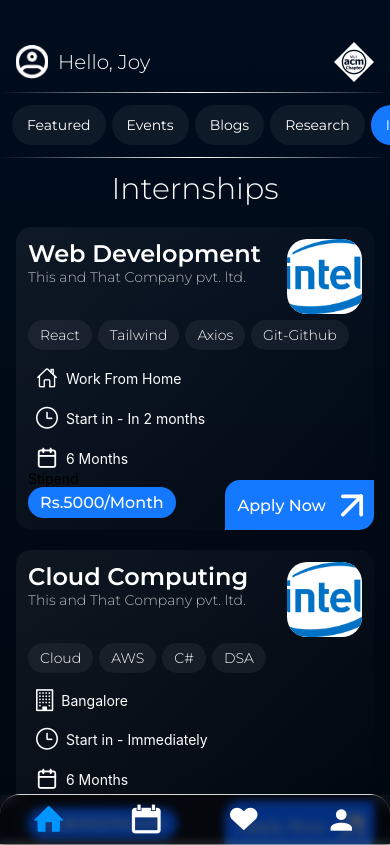
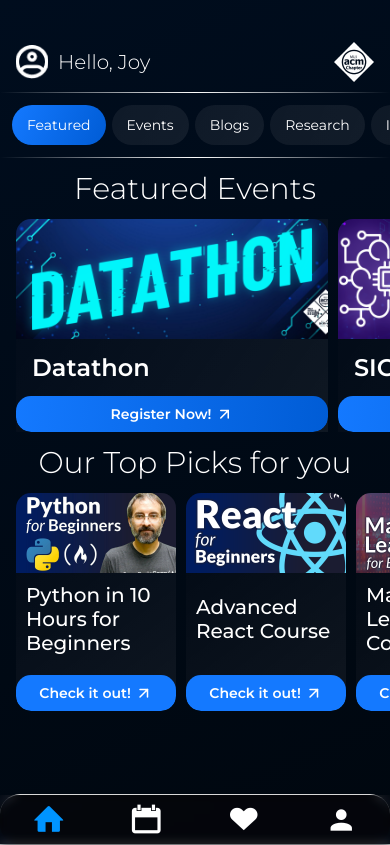
Before and after one commit to JoyBrar2001/MASC-App, a React Native app: screen /Home in a window 390 px wide. Built offline with nearby package versions, Linux system fonts and the light colour scheme.

Commit message:
Added the Gradients

```diff
--- a/MainNavigation.js
+++ b/MainNavigation.js
@@ -5,14 +5,13 @@
 import Entypo from 'react-native-vector-icons/Entypo'
 import MaterialCommunityIcons from 'react-native-vector-icons/MaterialCommunityIcons'
 import React, { useEffect, useState } from 'react';
-import HomeScreen from './screens/HomeScreen';
 import Saved from './screens/Saved';
 import Profile from './screens/Profile';
 import Calendar from './screens/Calendar';
 import * as Font from 'expo-font';
 import colors from './assets/colors/colors';
 import { BlurView } from 'expo-blur';
-import EventDetails from './screens/EventDetails';
+import HomeStack from './screens/HomeScreen';
 
 const Stack = createStackNavigator();
 const Tab = createBottomTabNavigator();
@@ -77,8 +76,8 @@
       }}
     >
       <Tab.Screen
-        name='Home'
-        component={HomeScreen}
+        name='HomeStack'
+        component={HomeStack}
         options={{
           tabBarIcon: ({ color }) => (
             <Entypo name='home' size={32} color={color} />
@@ -129,11 +128,11 @@
           component={ TabNavigator }
           options={{ headerShown: false }}
         />
-        <Stack.Screen
+        {/* <Stack.Screen
           name="EventDetails"
           component={ EventDetails }
           options={{headerShown: false}}
-        />
+        /> */}
       </Stack.Navigator>
     </NavigationContainer>
   );
--- a/components/Events.js
+++ b/components/Events.js
@@ -20,18 +20,25 @@
       colors={["#ffffff10", "#ffffff01"]}
       start={{ x: 0, y: 0 }}
       end={{ x: 1, y: 1 }}
+    >
+      <TouchableOpacity
         style={[
           styles.eventCardWrapper,
           { marginBottom: item.id === EventsData.length - 1 ? 80 : 0 },
         ]}
+        onPress={() => {
+          navigation.navigate('EventDetails', {
+            item: item,
+          })
+        }}
       >
         <Image source={item.image} style={styles.eventPoster} />
         <View style={styles.eventInfoWrapper}>
           <View style={styles.eventDateWrapper}>
             <View style={styles.eventDate}>
               <Text style={styles.eventDateDate}>{item.date}</Text>
-            <Text style={styles.eventDateMonth}>{item.month.substring(0,3)}</Text>
-            <Text style={styles.eventDateYear}>{item.day.substring(0,3)}</Text>
+              <Text style={styles.eventDateMonth}>{item.month.substring(0, 3)}</Text>
+              <Text style={styles.eventDateYear}>{item.day.substring(0, 3)}</Text>
             </View>
           </View>
           <View style={styles.eventDesc}>
@@ -48,14 +55,21 @@
           </View>
         </View>
         <TouchableOpacity
-        style={styles.registerNow}
           onPress={() => {
             navigation.navigate('EventDetails', {
               item: item,
             })
           }}
         >
+          <LinearGradient
+            colors={[ colors.gradientLightBlue1, colors.gradientLightBlue2 ]}
+            start={{ x: 0, y: 0 }}
+            end={{ x: 1, y: 1 }}
+            style={styles.registerNow}
+          >
             <Text style={styles.registerNowText}>Register Now!</Text>
+          </LinearGradient>
+        </TouchableOpacity>
       </TouchableOpacity>
     </LinearGradient>
   );
@@ -177,7 +191,7 @@
     fontFamily: 'Montserrat-SemiBold',
   },
   registerNow: {
-    backgroundColor: colors.gradientLightBlue1,
+    // backgroundColor: colors.gradientLightBlue1,
     justifyContent: 'center',
     alignItems: 'center',
     borderRadius: 15,
--- a/components/Featured.js
+++ b/components/Featured.js
@@ -4,17 +4,26 @@
 import { EventsData, FeaturedTopPicksData } from '../data/data';
 import { LinearGradient } from 'expo-linear-gradient';
 import { Feather } from '@expo/vector-icons';
+import { BlurView } from 'expo-blur';
 
 Feather.loadFont();
 const width = Dimensions.get('window').width;
 
-const CreateEventsCard = ({ item }) => (
+const CreateEventsCard = ({ item, navigation }) => (
   <LinearGradient
     colors={["#ffffff01", "#ffffff10"]}
     start={{ x: 0, y: 0 }}
     end={{ x: 1, y: 1 }}
+  >
+    <TouchableOpacity
       style={styles.featuredEventsCard}
+      onPress={() => {
+        navigation.navigate('EventDetails', {
+          item: item,
+        })
+      }}
     >
+
       <Image source={item.image} style={styles.featuredEventImage} />
 
       <View style={styles.featuredEventCardInfo}>
@@ -22,9 +31,23 @@
         {/* <Text style={styles.topPicksCardDescription}>{item.description}</Text> */}
       </View>
 
-    <TouchableOpacity style={styles.checkItOutWrapper}>
+      <TouchableOpacity
+        onPress={() => {
+          navigation.navigate('EventDetails', {
+            item: item,
+          })
+        }}
+      >
+        <LinearGradient
+          colors={[colors.gradientLightBlue1, colors.gradientLightBlue2]}
+          start={{ x: 0, y: 0 }}
+          end={{ x: 1, y: 1 }}
+          style={styles.checkItOutWrapper}
+        >
           <Text style={styles.checkItOutText}>Register Now!</Text>
           <Feather name="arrow-up-right" size={18} color={colors.white} />
+        </LinearGradient>
+      </TouchableOpacity>
     </TouchableOpacity>
   </LinearGradient>
 );
@@ -52,13 +75,13 @@
   </LinearGradient>
 );
 
-const Featured = () => {
+const Featured = ({ route, navigation }) => {
   return (
     <ScrollView vertical showsVerticalScrollIndicator={false}>
       <Text style={styles.topPicksTitle}>Featured Events</Text>
       <ScrollView horizontal showsHorizontalScrollIndicator={false} contentContainerStyle={styles.featuredTopPicksWrapper}>
         {EventsData.map((item, index) => (
-          <CreateEventsCard item={item} key={index} />
+          <CreateEventsCard item={item} key={index} navigation={navigation} />
         ))}
       </ScrollView>
       <Text style={styles.topPicksTitle}>Our Top Picks for you</Text>
@@ -85,13 +108,13 @@
     marginVertical: 12,
   },
   featuredEventsCard: {
-    width: width*0.8,
+    width: width * 0.8,
     borderRadius: 15,
     overflow: 'hidden',
     flexDirection: 'column',
   },
   featuredEventImage: {
-    width: width*0.8,
+    width: width * 0.8,
     height: 120,
   },
   featuredEventCardInfo: {
--- a/package.json
+++ b/package.json
@@ -13,6 +13,7 @@
     "@react-navigation/native": "^6.1.7",
     "@react-navigation/stack": "^6.3.17",
     "expo": "~49.0.7",
+    "expo-blur": "~12.4.1",
     "expo-font": "~11.4.0",
     "expo-linear-gradient": "~12.3.0",
     "expo-status-bar": "~1.6.0",
@@ -22,8 +23,7 @@
     "react-native": "0.72.4",
     "react-native-reanimated": "~3.3.0",
     "react-native-reanimated-carousel": "^3.5.1",
-    "react-native-web": "~0.19.6",
-    "expo-blur": "~12.4.1"
+    "react-native-web": "~0.19.6"
   },
   "devDependencies": {
     "@babel/core": "^7.20.0"
--- a/screens/HomeScreen.js
+++ b/screens/HomeScreen.js
@@ -3,6 +3,10 @@
 import colors from '../assets/colors/colors'
 import { Featured, Events, Blogs, Research, Internships } from '../components/index.js'
 import { LinearGradient } from 'expo-linear-gradient'
+import { createStackNavigator } from '@react-navigation/stack'
+import EventDetails from './EventDetails'
+
+const Stack = createStackNavigator();
 
 const sections = ['Featured', 'Events', 'Blogs', 'Research', 'Internships', 'PYQs', 'Placements'];
 
@@ -11,15 +15,19 @@
 )
 
 const HomeScreen = ({ navigation }) => {
-  const [currentSection, setCurrentSection] = useState('Internships');
+  const [currentSection, setCurrentSection] = useState('Featured');
 
   const changeCurrentSection = (section) => {
     setCurrentSection(section)
-    // console.log(currentSection)
   }
 
   return (
-    <LinearGradient colors={[colors.gradientDarkBlue1, colors.gradientDarkBlue2]} style={styles.homeScreenWrapper}>
+    <LinearGradient
+      start={{ x: 0, y: 0 }}
+      end={{ x: 1, y: 1 }}
+      colors={[colors.gradientDarkBlue1, colors.gradientDarkBlue2]}
+      style={styles.homeScreenWrapper}
+    >
       {/* TopBar */}
       <SafeAreaView style={styles.topBar}>
         <View style={styles.topBarLeft}>
@@ -42,10 +50,20 @@
           {sections.map((item, index) => (
             <TouchableOpacity
               key={index}
-              style={currentSection === item ? styles.sectionNavigatorItemSelected : styles.sectionNavigatorItem}
               onPress={() => changeCurrentSection(item)}
             >
+              <LinearGradient
+                start={{ x: 0, y: 0 }}
+                end={{ x: 1, y: 1 }}
+                colors={
+                  currentSection === item ?
+                    [colors.gradientLightBlue1, colors.gradientLightBlue2] :
+                    ['#ffffff10', '#ffffff11']
+                }
+                style={styles.sectionNavigatorItem}
+              >
                 <Text style={styles.sectionNavigatorItemText}>{item}</Text>
+              </LinearGradient>
             </TouchableOpacity>
           ))}
         </ScrollView>
@@ -56,7 +74,7 @@
       <View style={styles.mainSectionWrapper}>
         {
           currentSection === "Featured" ?
-            <Featured /> :
+            <Featured navigation={navigation} /> :
             currentSection === "Events" ?
               <Events navigation={navigation} /> :
               currentSection === "Blogs" ?
@@ -72,7 +90,16 @@
   )
 }
 
-export default HomeScreen
+const HomeStack = () => {
+  return (
+    <Stack.Navigator>
+      <Stack.Screen name='Home' component={HomeScreen} options={{ headerShown: false }} />
+      <Stack.Screen name='EventDetails' component={EventDetails} options={{ headerShown: false }} />
+    </Stack.Navigator>
+  )
+}
+
+export default HomeStack
 
 const styles = StyleSheet.create({
   homeScreenWrapper: {
@@ -117,23 +144,22 @@
   sectionNavigatorItem: {
     color: colors.white,
     height: 40,
-    backgroundColor: '#ffffff10',
     borderRadius: 20,
     paddingHorizontal: 15,
     display: 'flex',
     justifyContent: 'center',
     alignItems: 'center',
   },
-  sectionNavigatorItemSelected: {
-    color: colors.white,
-    height: 40,
-    backgroundColor: colors.gradientLightBlue1,
-    borderRadius: 20,
-    paddingHorizontal: 15,
-    display: 'flex',
-    justifyContent: 'center',
-    alignItems: 'center',
-  },
+  // sectionNavigatorItemSelected: {
+  //   color: colors.white,
+  //   height: 40,
+  //   backgroundColor: colors.gradientLightBlue1,
+  //   borderRadius: 20,
+  //   paddingHorizontal: 15,
+  //   display: 'flex',
+  //   justifyContent: 'center',
+  //   alignItems: 'center',
+  // },
   sectionNavigatorItemText: {
     color: colors.white,
     fontFamily: 'Montserrat-Regular'
```
Lines whose indentation alone changed are shown as unchanged.
